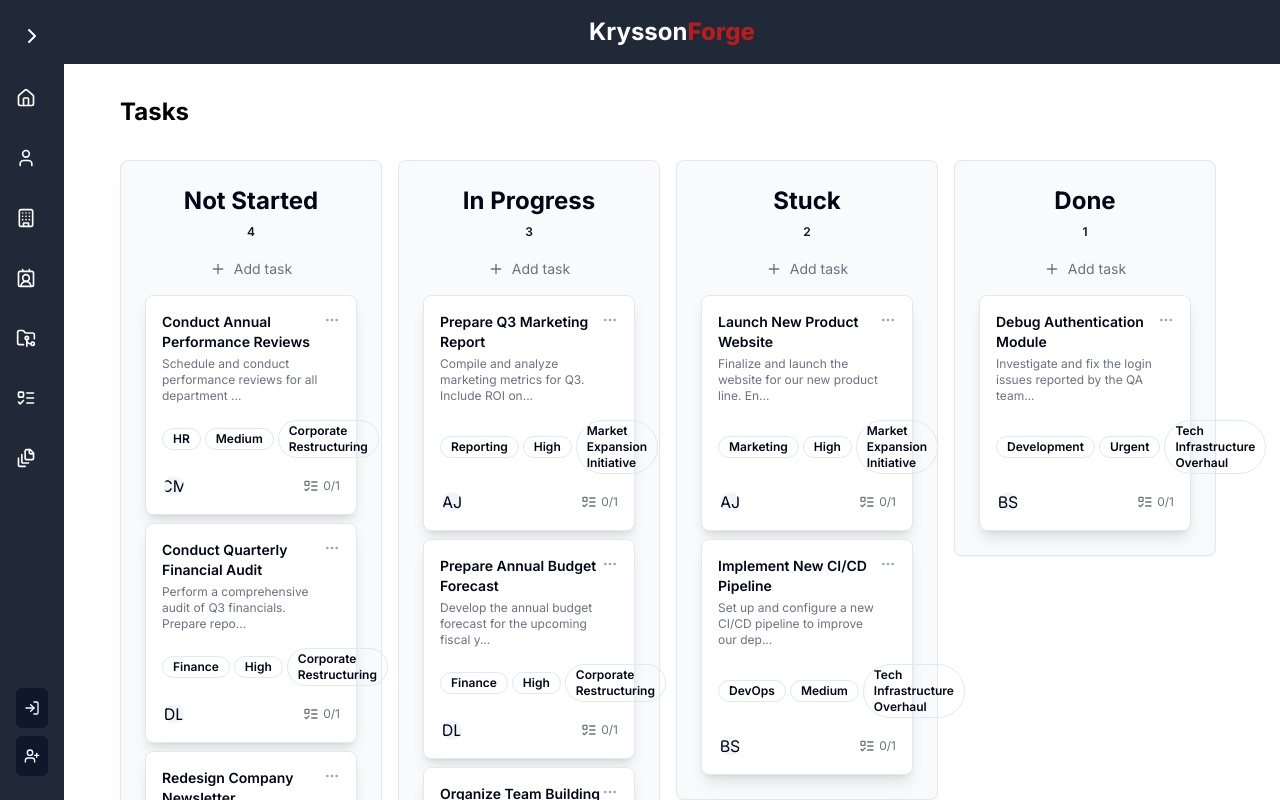
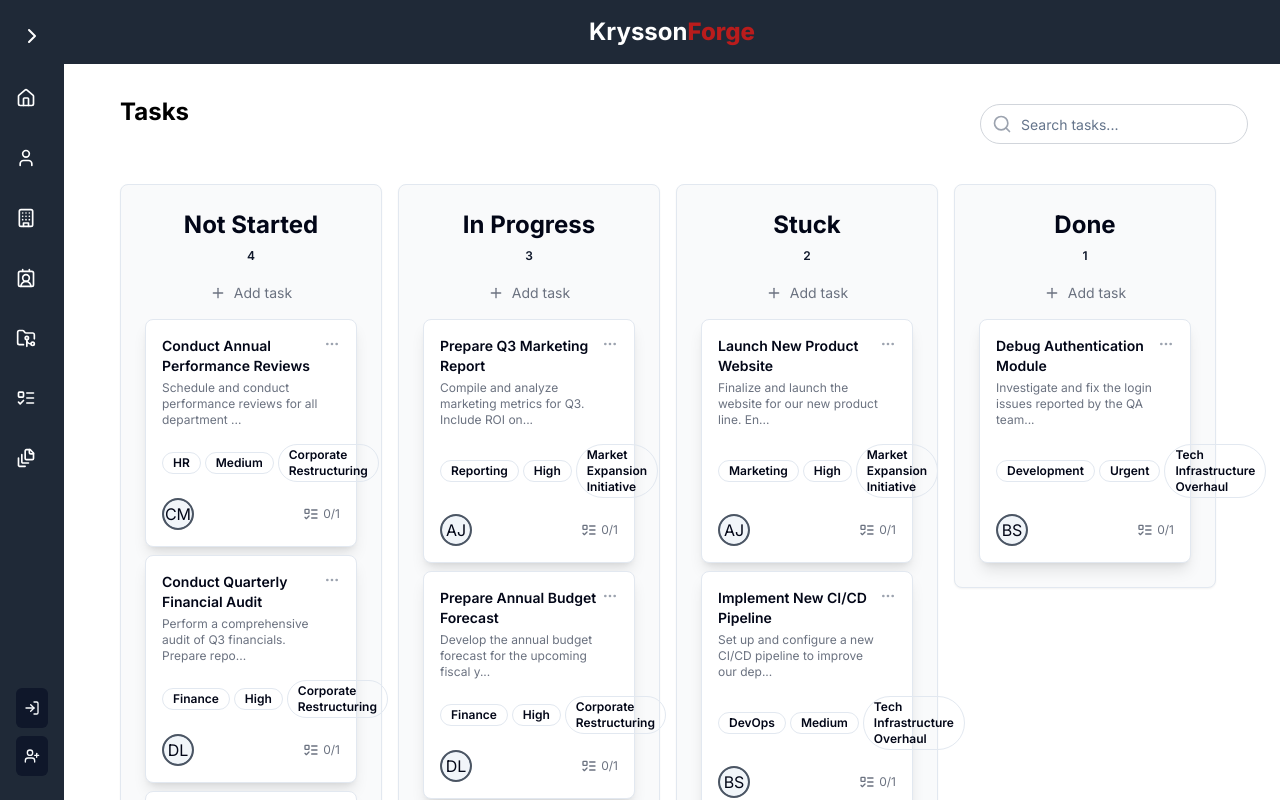
Before and after one commit to Krysson/kryssonforge, a Next.js app: page /tasks in a window 1280 px wide. Shown: the top 800 px of the page. Built offline with nearby package versions, Linux system fonts and the light colour scheme; no server answers.

Commit message:
feat: Add task page with task cards and search functionality
The commit adds a task page with task cards and search functionality. It also includes the addition of JSON files for testing purposes. These changes enhance the functionality and user experience of the application.

```diff
--- a/src/app/tasks/page.jsx
+++ b/src/app/tasks/page.jsx
@@ -2,7 +2,8 @@ import React from 'react'
 import { Card, CardHeader, CardContent } from '@/components/ui/card'
 import { Badge } from '@/components/ui/badge'
 import { Avatar, AvatarFallback, AvatarImage } from '@/components/ui/avatar'
-import { MoreHorizontal, Plus, ListTodo } from 'lucide-react'
+import { MoreHorizontal, Plus, ListTodo, Search } from 'lucide-react'
+import { Input } from '@/components/ui/input'
 
 // Import JSON data
 import tasksData from '/JSON/tasks.json'
@@ -61,7 +62,7 @@ const TaskColumn = ({ title, tasks, count, users, projects }) => (
                     {assignedUsers.map(user => (
                       <Avatar
                         key={user.id}
-                        className='w-6 h-6 border-2 border-white'>
+                        className='w-8 h-8 border-2 border-gray-600 bg-slate-500'>
                         <AvatarFallback>
                           {user.name
                             .split(' ')
@@ -99,7 +100,17 @@ const TasksPage = () => {
 
   return (
     <div className='container mx-auto p-4 pl-10 max-w-full'>
-      <h1 className='text-2xl font-bold mb-6'>Tasks</h1>
+      <div className='flex justify-between items-center mb-6'>
+        <h1 className='text-2xl font-bold mb-6'>Tasks</h1>
+        <div className='relative'>
+          <Input
+            type='text'
+            placeholder='Search tasks...'
+            className='pl-10 pr-4 py-2 rounded-full border border-gray-300 focus:outline-none focus:ring-2 focus:ring-blue-500 focus:border-transparent'
+          />
+          <Search className='absolute left-3 top-1/2 transform -translate-y-1/2 text-gray-400 w-5 h-5' />
+        </div>
+      </div>
       <div className='flex flex-wrap -mx-2'>
         {statusColumns.map(column => {
           const columnTasks = tasks.filter(task => column.statuses.includes(task.status))
```
Also changed, not shown: 2 other files (tests, documents, lock files or other folders).
